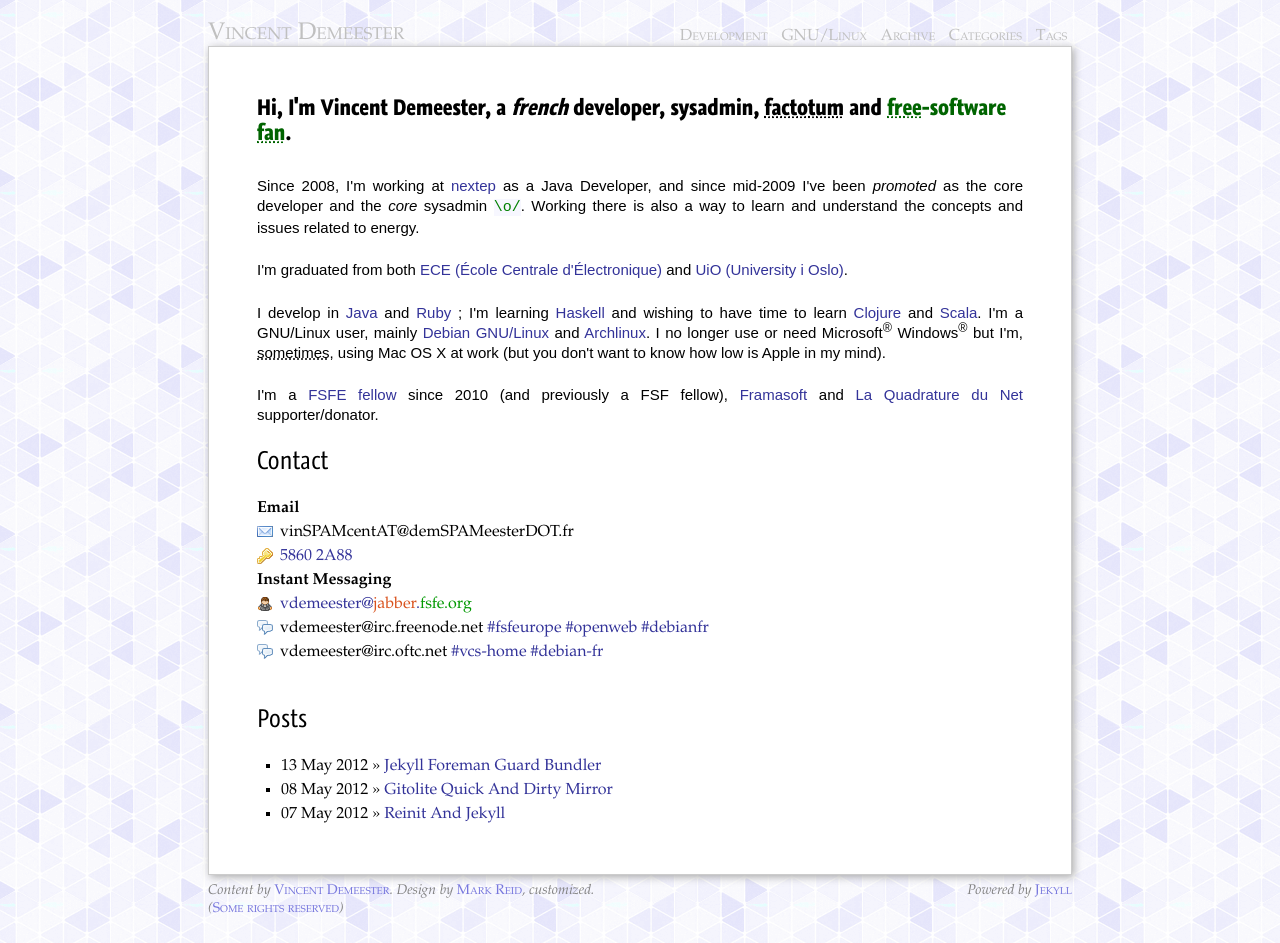
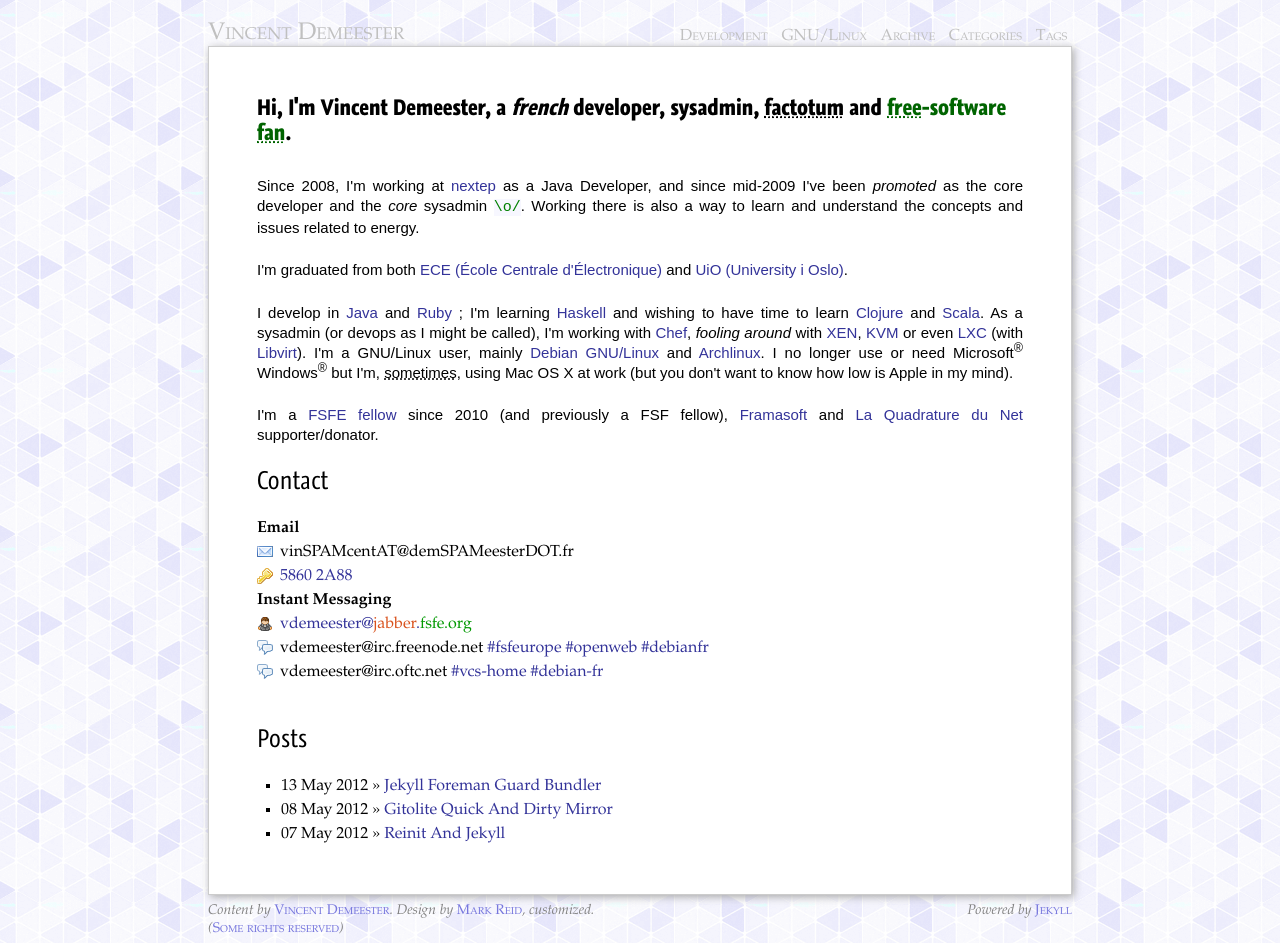
Before and after one commit to vdemeester/blog, a Jekyll site: the page built from index.md, in a window 1280 px wide. Built offline with Jekyll 4.4.1, drawn with Linux system fonts in a browser that asks for light colours; some web fonts are replaced; Markdown is read by kramdown in place of the engine named in the settings.

Commit message:
Update index

```diff
--- a/index.md
+++ b/index.md
@@ -8,7 +8,12 @@
 
 <p>Since 2008, I'm working at <a href="http://nextep.net">nextep</a> as a Java Developer, and since mid-2009 I've been <em>promoted</em> as the core developer and the <em>core</em> sysadmin <code>\o/</code>. Working there is also a way to learn and understand the concepts and issues related to energy.</p>
 <p>I'm graduated from both <a href="http://www.ece.fr">ECE (École Centrale d'Électronique)</a> and <a href="http://www.uio.no/english/">UiO (University i Oslo)</a>.</p>
-<p>I develop in <a href="http://java.oracle.com">Java</a> and <a href="http://ruby-lang.org">Ruby</a> ; I'm learning <a href="http://haskell.org">Haskell</a> and wishing to have time to learn <a href="http://clojure.org">Clojure</a> and <a href="http://www.scala-lang.org">Scala</a>. I'm a GNU/Linux user, mainly <a href="http://www.debian.org">Debian GNU/Linux</a> and <a href="http://www.archlinux.org">Archlinux</a>. I no longer use or need Microsoft<sup>®</sup> Windows<sup>®</sup> but I'm, <abbr title="means once in a year or something like that">sometimes</abbr>, using Mac OS X at work (but you don't want to know how low is Apple in my mind).</p>
+<p>I develop in <a href="http://java.oracle.com">Java</a> and <a href="http://ruby-lang.org">Ruby</a> ;
+I'm learning <a href="http://haskell.org">Haskell</a> and wishing to have time to learn <a href="http://clojure.org">Clojure</a>
+and <a href="http://www.scala-lang.org">Scala</a>.
+As a sysadmin (or devops as I might be called), I'm working with <a href="http://wiki.opscode.com/display/chef/Home">Chef</a>,
+<em>fooling around</em> with <a href="http://en.wikipedia.org/wiki/Xen">XEN</a>, <a href="https://en.wikipedia.org/wiki/Kernel-based_Virtual_Machine">KVM</a> or even <a href="https://en.wikipedia.org/wiki/LXC">LXC</a> (with <a href="https://en.wikipedia.org/wiki/Libvirt">Libvirt</a>).
+I'm a GNU/Linux user, mainly <a href="http://www.debian.org">Debian GNU/Linux</a> and <a href="http://www.archlinux.org">Archlinux</a>. I no longer use or need Microsoft<sup>®</sup> Windows<sup>®</sup> but I'm, <abbr title="means once in a year or something like that">sometimes</abbr>, using Mac OS X at work (but you don't want to know how low is Apple in my mind).</p>
 <p>I'm a <a href="https://fellowship.fsfe.org/">FSFE fellow</a> since 2010 (and previously a FSF fellow), <a href="http://www.framasoft.net">Framasoft</a> and <a href="http://lqdn.fr">La Quadrature du Net</a> supporter/donator.</p>
 
 # Contact
```
